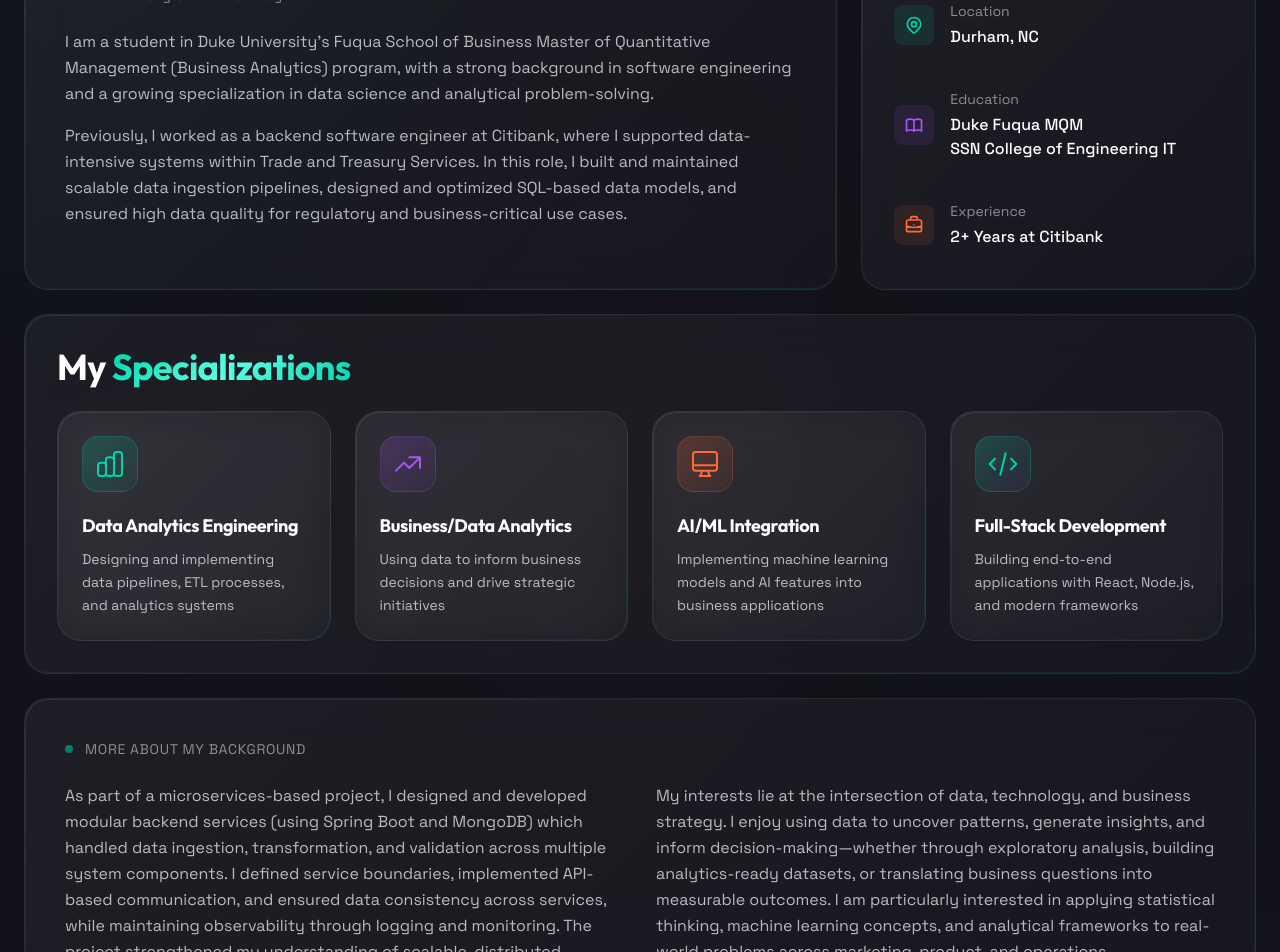
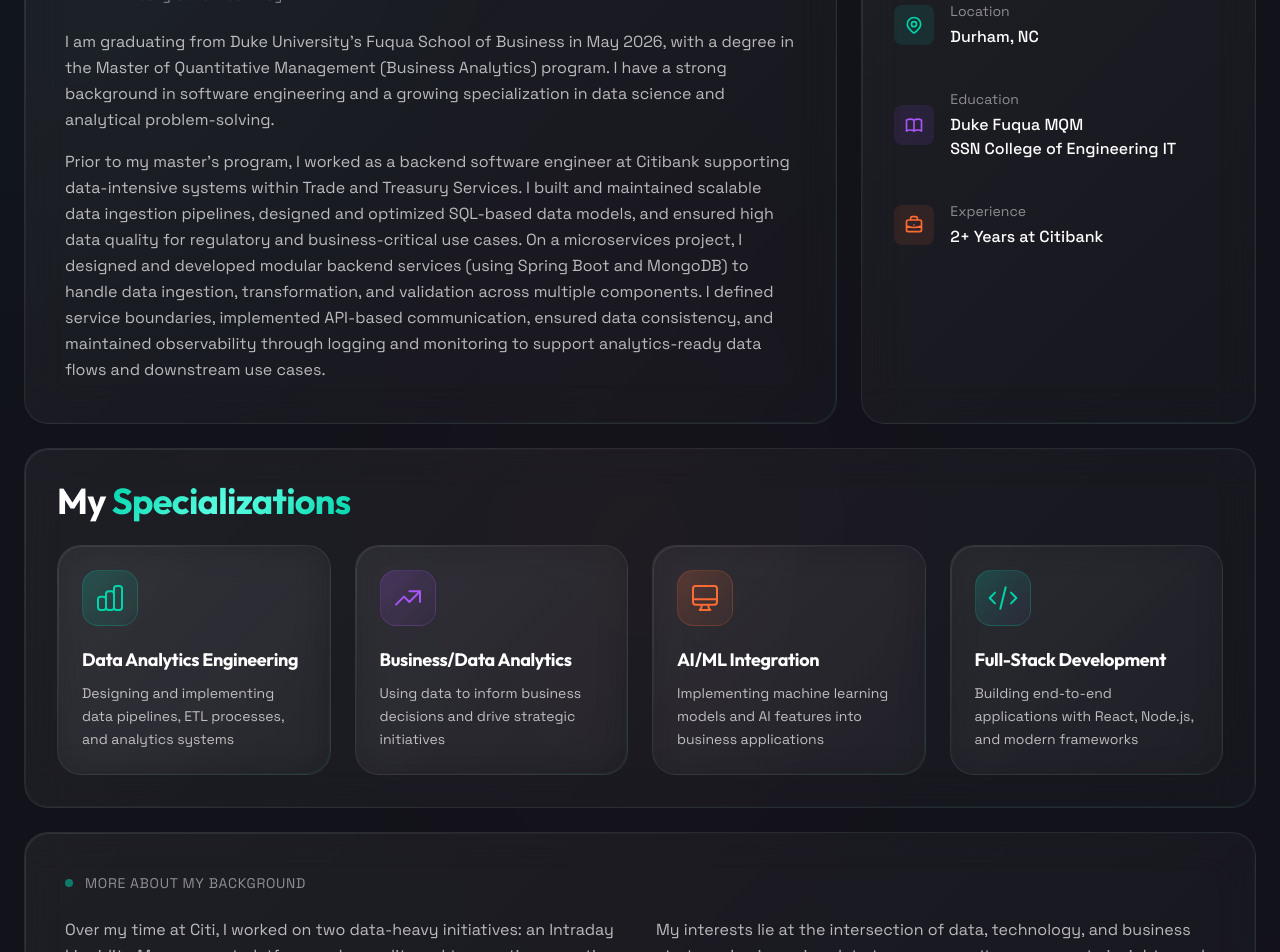
Before and after one commit to sriya-vemuri/MyPortfolio, a React (Vite) app: page / in a window 1280 px wide. Shown: the part 1180-2132 px from the top of the page. Built offline with nearby package versions, Linux system fonts and the light colour scheme; a web font is replaced by a local one.

Commit message:
about section

```diff
--- a/src/data/portfolioData.js
+++ b/src/data/portfolioData.js
@@ -17,11 +17,11 @@
   ],
 
   about: {
-    bio: `I am a student in Duke University’s Fuqua School of Business Master of Quantitative Management (Business Analytics) program, with a strong background in software engineering and a growing specialization in data science and analytical problem-solving.
+    bio: `I am graduating from Duke University’s Fuqua School of Business in May 2026, with a degree in the Master of Quantitative Management (Business Analytics) program. I have a strong background in software engineering and a growing specialization in data science and analytical problem-solving.
 
-Previously, I worked as a backend software engineer at Citibank, where I supported data-intensive systems within Trade and Treasury Services. In this role, I built and maintained scalable data ingestion pipelines, designed and optimized SQL-based data models, and ensured high data quality for regulatory and business-critical use cases.
+    Prior to my master’s program, I worked as a backend software engineer at Citibank supporting data-intensive systems within Trade and Treasury Services. I built and maintained scalable data ingestion pipelines, designed and optimized SQL-based data models, and ensured high data quality for regulatory and business-critical use cases. On a microservices project, I designed and developed modular backend services (using Spring Boot and MongoDB) to handle data ingestion, transformation, and validation across multiple components. I defined service boundaries, implemented API-based communication, ensured data consistency, and maintained observability through logging and monitoring to support analytics-ready data flows and downstream use cases.
 
-As part of a microservices-based project, I designed and developed modular backend services (using Spring Boot and MongoDB) which handled data ingestion, transformation, and validation across multiple system components. I defined service boundaries, implemented API-based communication, and ensured data consistency across services, while maintaining observability through logging and monitoring. The project strengthened my understanding of scalable, distributed systems that support analytics-ready data flows and downstream analytical use cases.
+    Over my time at Citi, I worked on two data-heavy initiatives: an Intraday Liquidity Management platform and a credit card transaction reporting system within Trade and Treasury Services. The liquidity program focused on providing near real-time visibility into cash positions and transactions across Citi entities to support funding decisions and risk oversight. The credit card reporting system consolidated transaction data into trusted, reporting-ready outputs for business stakeholders and regulatory needs. Across both, I contributed to building scalable, reliable data flows and backend services in a highly governed environment where accuracy, auditability, and consistency were critical.
 
 My interests lie at the intersection of data, technology, and business strategy. I enjoy using data to uncover patterns, generate insights, and inform decision-making—whether through exploratory analysis, building analytics-ready datasets, or translating business questions into measurable outcomes. I am particularly interested in applying statistical thinking, machine learning concepts, and analytical frameworks to real-world problems across marketing, product, and operations.
 
```
